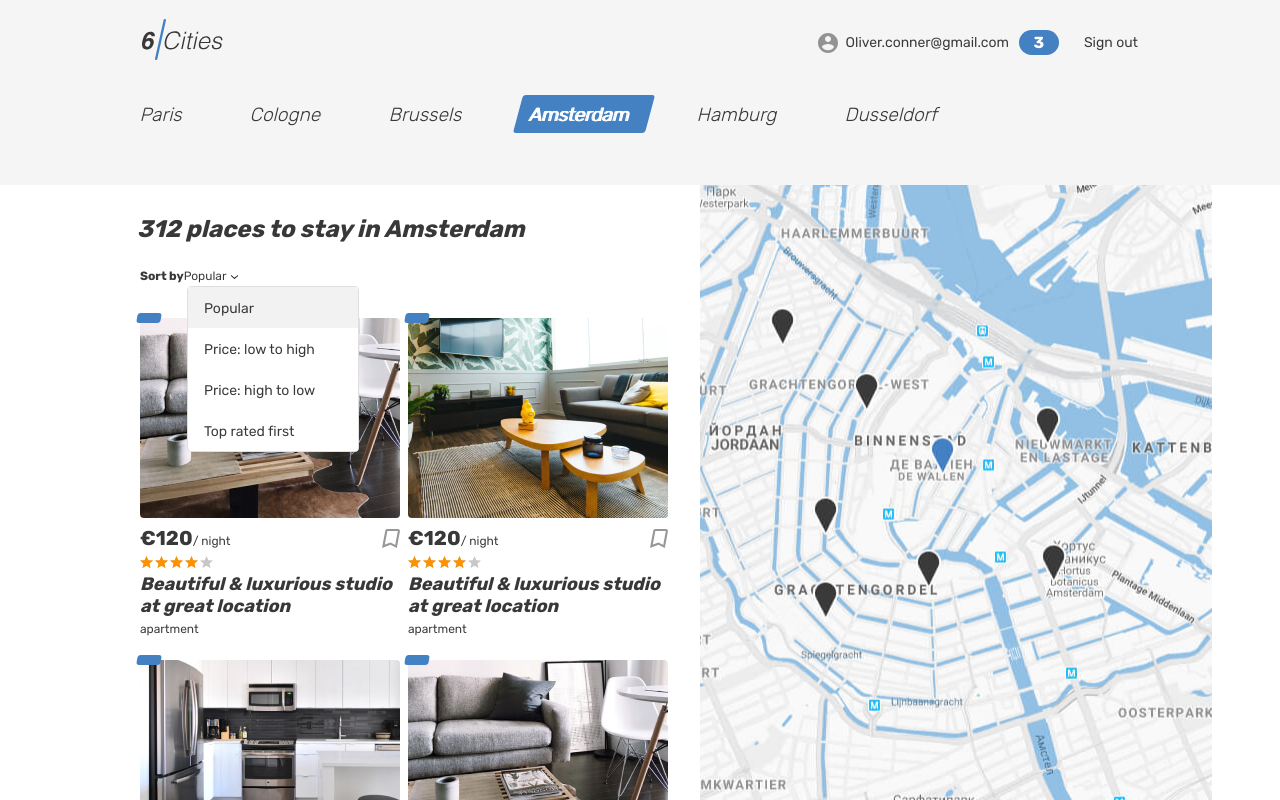
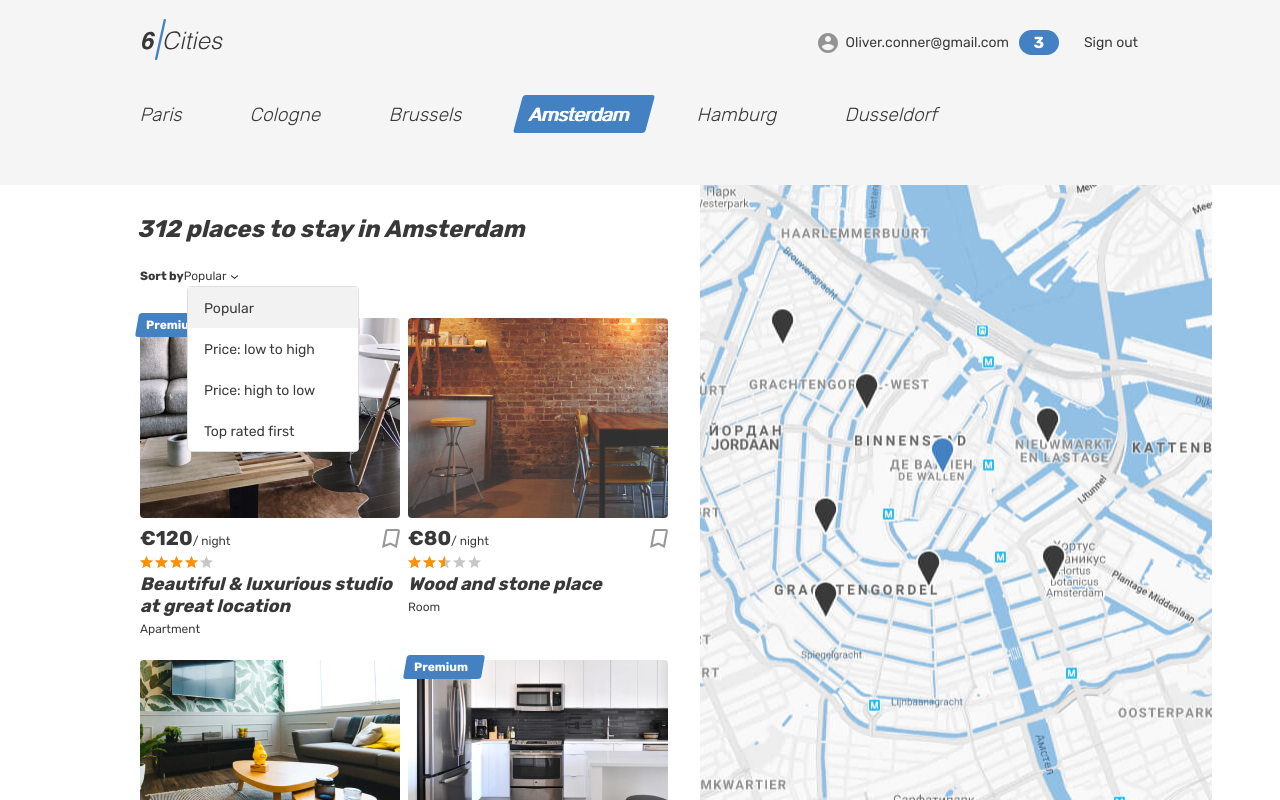
Before and after one commit to htmlacademy-react/2205359-six-cities-14, a React (Vite) app: page / in a window 1280 px wide. Built offline with nearby package versions, Linux system fonts and the light colour scheme.

Commit message:
fix: fix card view

```diff
--- a/src/components/card/card.tsx
+++ b/src/components/card/card.tsx
@@ -2,9 +2,10 @@ import { Offer } from '../../types/offer';
 
 export default function Card ({...offer}: Offer): JSX.Element {
   const isPremium = 'Premium';
+  const ratingPrecentage = (offer.rating * 100) / 5;
   return (
     <article className="cities__card place-card">
-      <div className="place-card__mark">
+      <div className={offer.isPremium ? 'place-card__mark' : ''}>
         <span>{offer.isPremium && isPremium}</span>
       </div>
       <div className="cities__image-wrapper place-card__image-wrapper">
@@ -40,14 +41,14 @@ export default function Card ({...offer}: Offer): JSX.Element {
         </div>
         <div className="place-card__rating rating">
           <div className="place-card__stars rating__stars">
-            <span style={{ width: '80%' }} />
+            <span style={{ width: `${ratingPrecentage}%` }} />
             <span className="visually-hidden">Rating</span>
           </div>
         </div>
         <h2 className="place-card__name">
           <a href="#">{offer.title}</a>
         </h2>
-        <p className="place-card__type">{offer.type}</p>
+        <p className="place-card__type">{`${offer.type[0].toUpperCase()}${offer.type.slice(1)}`}</p>
       </div>
     </article>
   );
--- a/src/mocks/cardOffer.ts
+++ b/src/mocks/cardOffer.ts
@@ -26,7 +26,7 @@ export const CardOffer: Offer[] = [
       'img/1.png'
     ],
     isFavorite: true,
-    isPremium: false,
+    isPremium: true,
     location: {
       latitude: 52.35514938496378,
       longitude: 4.673877537499948,
@@ -35,7 +35,7 @@ export const CardOffer: Offer[] = [
     maxAdults: 4,
     previewImage: 'img/apartment-01.jpg',
     price: 120,
-    rating: 4.8,
+    rating: 4,
     title: 'Beautiful & luxurious studio at great location',
     type: 'apartment'
   },
@@ -71,10 +71,86 @@ export const CardOffer: Offer[] = [
       zoom: 8
     },
     maxAdults: 4,
+    previewImage: 'img/room.jpg',
+    price: 80,
+    rating: 2.5,
+    title: 'Wood and stone place',
+    type: 'room'
+  },
+  {
+    bedrooms: 3,
+    city: {
+      location: {
+        latitude: 52.370216,
+        longitude: 4.895168,
+        zoom: 10
+      },
+      name: 'Amsterdam',
+    },
+    description: 'A quiet cozy and picturesque that hides behind a a river by the unique lightness of Amsterdam.',
+    goods: [
+      'Heating'
+    ],
+    host: {
+      avatarUrl: 'img/1.png',
+      id: 3,
+      isPro: true,
+      name: 'Angelina'
+    },
+    id: 1,
+    images: [
+      'img/1.png'
+    ],
+    isFavorite: true,
+    isPremium: false,
+    location: {
+      latitude: 52.35514938496378,
+      longitude: 4.673877537499948,
+      zoom: 8
+    },
+    maxAdults: 4,
     previewImage: 'img/apartment-02.jpg',
-    price: 120,
-    rating: 4.8,
-    title: 'Beautiful & luxurious studio at great location',
+    price: 132,
+    rating: 4.9,
+    title: 'Canal View Prinsengracht',
+    type: 'apartment'
+  },
+  {
+    bedrooms: 3,
+    city: {
+      location: {
+        latitude: 52.370216,
+        longitude: 4.895168,
+        zoom: 10
+      },
+      name: 'Amsterdam',
+    },
+    description: 'A quiet cozy and picturesque that hides behind a a river by the unique lightness of Amsterdam.',
+    goods: [
+      'Heating'
+    ],
+    host: {
+      avatarUrl: 'img/1.png',
+      id: 3,
+      isPro: true,
+      name: 'Angelina'
+    },
+    id: 1,
+    images: [
+      'img/1.png'
+    ],
+    isFavorite: true,
+    isPremium: true,
+    location: {
+      latitude: 52.35514938496378,
+      longitude: 4.673877537499948,
+      zoom: 8
+    },
+    maxAdults: 4,
+    previewImage: 'img/apartment-03.jpg',
+    price: 180,
+    rating: 4,
+    title: 'Nice, cozy, warm big bed apartment',
     type: 'apartment'
   },
   {
@@ -109,86 +185,10 @@ export const CardOffer: Offer[] = [
       zoom: 8
     },
     maxAdults: 4,
-    previewImage: 'img/apartment-03.jpg',
-    price: 120,
-    rating: 4.8,
-    title: 'Beautiful & luxurious studio at great location',
-    type: 'apartment'
-  },
-  {
-    bedrooms: 3,
-    city: {
-      location: {
-        latitude: 52.370216,
-        longitude: 4.895168,
-        zoom: 10
-      },
-      name: 'Amsterdam',
-    },
-    description: 'A quiet cozy and picturesque that hides behind a a river by the unique lightness of Amsterdam.',
-    goods: [
-      'Heating'
-    ],
-    host: {
-      avatarUrl: 'img/1.png',
-      id: 3,
-      isPro: true,
-      name: 'Angelina'
-    },
-    id: 1,
-    images: [
-      'img/1.png'
-    ],
-    isFavorite: true,
-    isPremium: false,
-    location: {
-      latitude: 52.35514938496378,
-      longitude: 4.673877537499948,
-      zoom: 8
-    },
-    maxAdults: 4,
-    previewImage: 'img/apartment-01.jpg',
-    price: 120,
-    rating: 4.8,
-    title: 'Beautiful & luxurious studio at great location',
-    type: 'apartment'
-  },
-  {
-    bedrooms: 3,
-    city: {
-      location: {
-        latitude: 52.370216,
-        longitude: 4.895168,
-        zoom: 10
-      },
-      name: 'Amsterdam',
-    },
-    description: 'A quiet cozy and picturesque that hides behind a a river by the unique lightness of Amsterdam.',
-    goods: [
-      'Heating'
-    ],
-    host: {
-      avatarUrl: 'img/1.png',
-      id: 3,
-      isPro: true,
-      name: 'Angelina'
-    },
-    id: 1,
-    images: [
-      'img/1.png'
-    ],
-    isFavorite: true,
-    isPremium: false,
-    location: {
-      latitude: 52.35514938496378,
-      longitude: 4.673877537499948,
-      zoom: 8
-    },
-    maxAdults: 4,
-    previewImage: 'img/apartment-02.jpg',
-    price: 120,
-    rating: 4.8,
-    title: 'Beautiful & luxurious studio at great location',
-    type: 'apartment'
+    previewImage: 'img/room.jpg',
+    price: 80,
+    rating: 3.5,
+    title: 'Wood and stone place',
+    type: 'room'
   }
 ];
```
